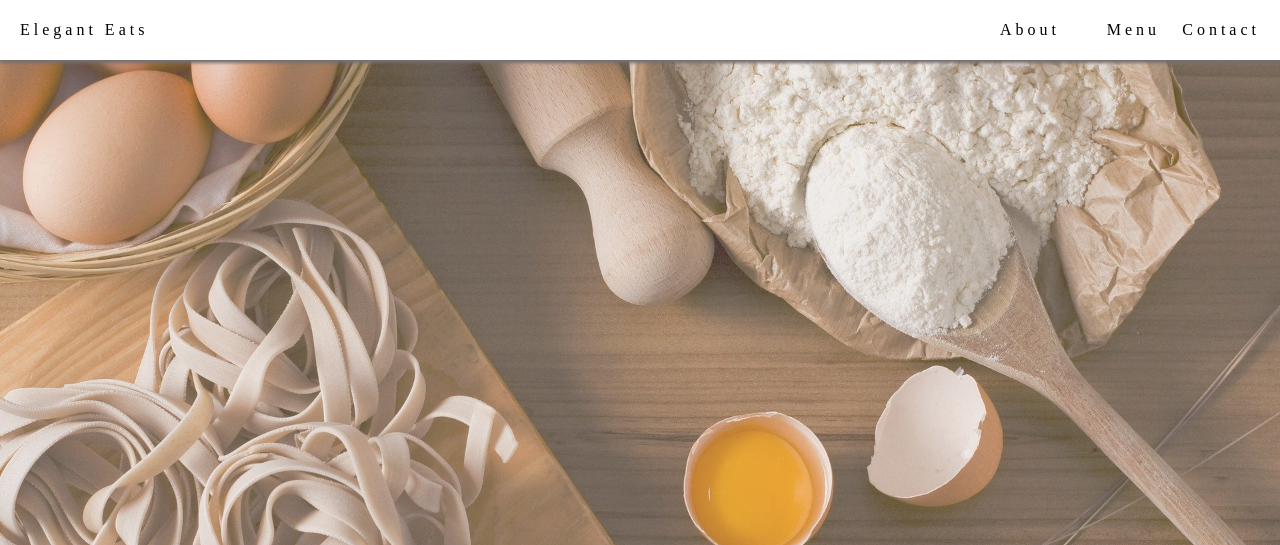
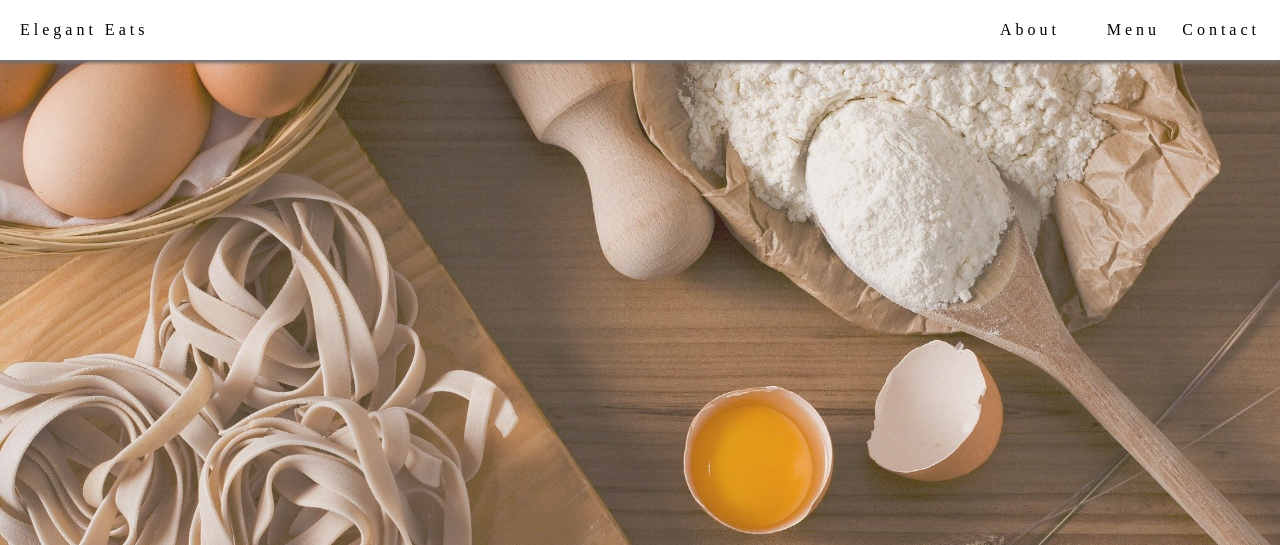
Before and after one commit to Sai-Sandeep1/Restaurent, a website: page index.html in a window 1280 px wide. Shown: the top 545 px of the page. Drawn offline with Linux system fonts and the light colour scheme.

Commit message:
Update index.html

```diff
--- a/index.html
+++ b/index.html
@@ -17,7 +17,7 @@
             <li><a href="contact.html" id="right2">Contact</a></li>
         </ul>
     </nav>
-    <div id="home">
+    <div id="home" style="background: url('public/images/img3.jpg') no-repeat center center/cover; opacity: 0.9; height: 649px;">
     </div>
     <p id="home-content">Catering</p>
     <hr>
```
